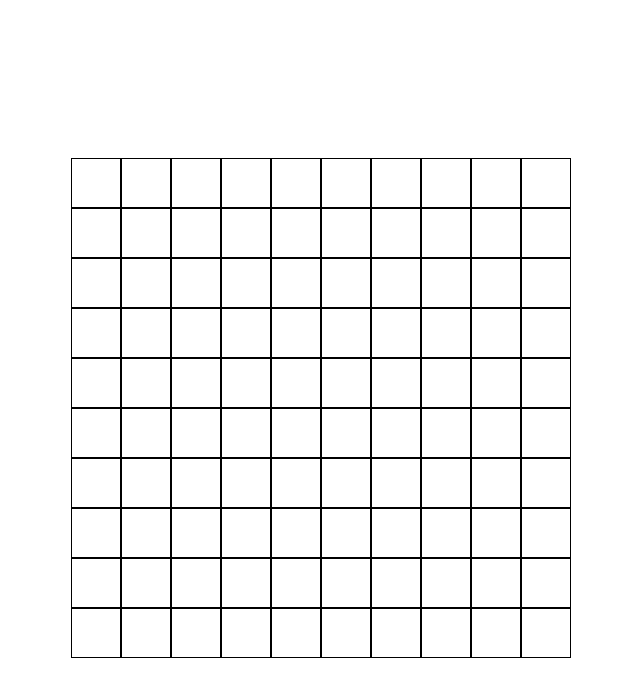
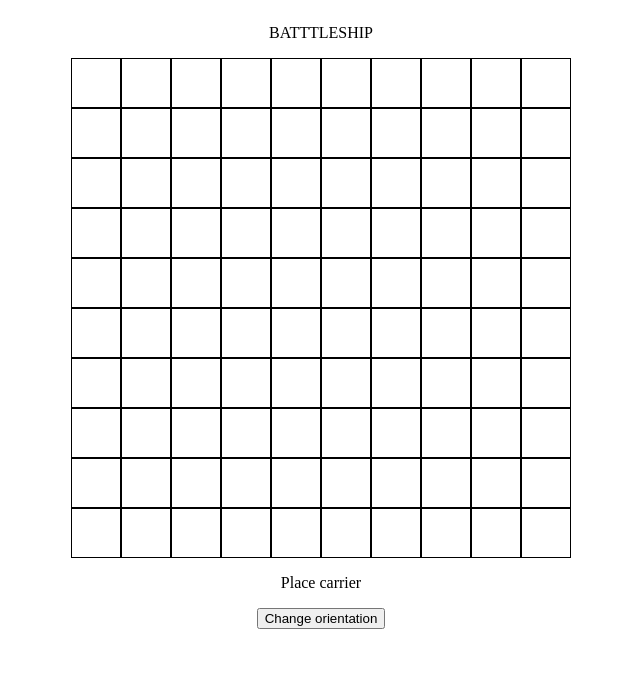
Before and after one commit to VinceDaPrince45/battleship, a website with bundled scripts: page dist/index.html in a window 1280 px wide. Shown: the whole page, without its empty margins (319-959 px from the left). Built offline with nearby package versions, Linux system fonts and the light colour scheme.

Commit message:
Begin to add functionality to placing ships

```diff
--- a/src/gamerunner.js
+++ b/src/gamerunner.js
@@ -6,6 +6,7 @@ export function startGame() {
     // starting screen
     // one grid shows up
     const grid = document.createElement('div');
+    grid.classList.add('grid');
     for (let i = 9; i >= 0; i--) {
         // make rows
         const row = document.createElement('div');
@@ -21,10 +22,52 @@ export function startGame() {
         grid.appendChild(row);
     }
     body.appendChild(grid);
-    body.style.cssText = 'height:100vh;position:relative';
-    grid.style.cssText = 'position:absolute;top:50%;left:50%;transform:translate(-50%,-50%)';
 
-    // place ships
+
+    // place ships in order
+    const ships = [{name:'carrier',length:5},{name:'battleship',length:4},{name:'destroyer',length:3}, {name:'sumbarine',length:3}, {name:'patrol boat',length:2}]
+    const name = document.createElement('div');
+    name.style.cssText = 'text-align:center';
+    body.appendChild(name);
+
+    const changeOrientation = document.createElement('button');
+    changeOrientation.textContent = 'Change orientation';
+    changeOrientation.style.cssText = 'margin-left:auto;margin-right:auto';
+    body.appendChild(changeOrientation);
+
+    let orientation = 'row';
+    changeOrientation.addEventListener('click', () => {
+        if (orientation == 'row') {
+            orientation = 'column';
+        } else if (orientation == 'column') orientation = 'row';
+    })
+
+    let idx = 0;
+    let shipName = ships[idx].name;
+    name.textContent = `Place ${shipName}`;
+    grid.addEventListener('click', (e) => {
+        // add conditional to see if placement is valid
+            shipName = ships[++idx].name;
+            name.textContent = `Place ${shipName}`
+    })
+
+    const cells = document.querySelectorAll('.cell')
+    grid.addEventListener('mouseover', (e) => {
+        // change all cells to white
+        for (const cell of cells) {
+            cell.style.backgroundColor = 'white'
+        }
+        // look at length of ship
+        let lengthShip = ships[idx].length;
+        let location = e.target.getAttribute('id');
+        // look at orientation
+        for (let i=0;i<lengthShip;i++) {
+
+        }
+        // add that to row/column depending on orientation
+            // row will be default
+
+    })
 
         // check if ship placement is valid with functions
     // when ready press start
@@ -34,3 +77,7 @@ export function startGame() {
         // when pressin on cell of opponent grid
             // check if shot is valid on enemy board and receieve the shot
 }
+
+function hoverEffect(target) {
+    target.style.cssText = 'background-color:grey';
+}
--- a/src/style.css
+++ b/src/style.css
@@ -0,0 +1,18 @@
+.title {
+    text-align: center;
+    margin-top:1em;
+}
+
+body {
+    display:flex;
+    flex-direction: column;
+    justify-items: center;
+    justify-content: center;
+    gap:1em;
+}
+
+.grid {
+    display:flex;
+    flex-direction: column;
+    align-items: center;
+}
```
Also changed, not shown: dist/index.html, dist/main.js.
